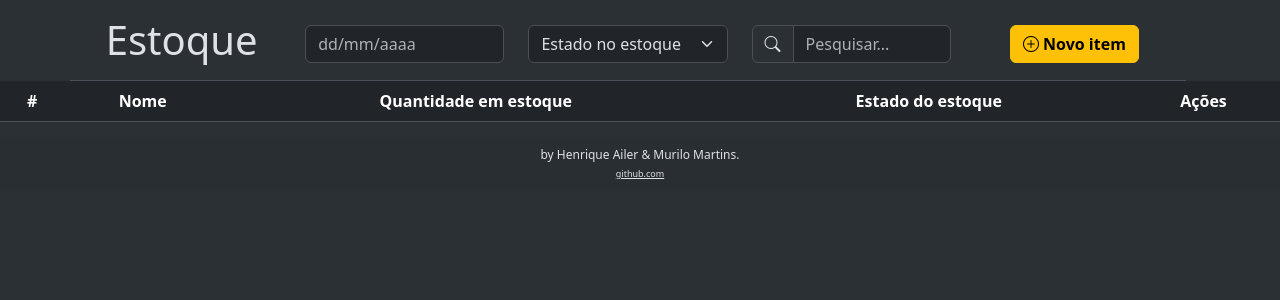
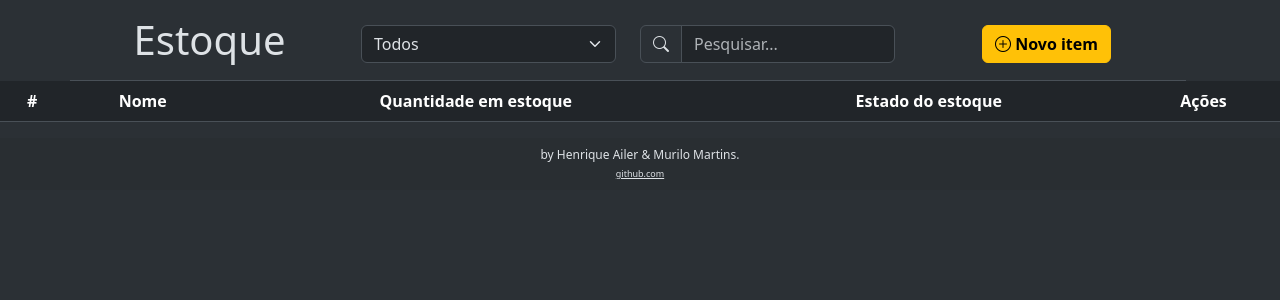
Before and after one commit to Ailer-h/erp_logistica, a PHP site: page /tabela_estoque.php in a window 1280 px wide. Shown: the part 57-357 px from the top of the page. Run offline with PHP 8.4, Linux system fonts and the light colour scheme; lists and menus that the app fills with data are empty; some libraries are stand-ins or nearby versions.

Commit message:
Implementei os filtros da tabela de estoque

```diff
--- a/php/tabela_estoque.php
+++ b/php/tabela_estoque.php
@@ -46,14 +46,10 @@
                 <h1>Estoque</h1>
             </div>
             <div class="col">
-                <input class="form-control" type="text" placeholder="dd/mm/aaaa" name="filter-date" id="filter-date" aria-label="default input example">
-            </div>
-            <div class="col">
-                <select class="form-select" aria-label="Default select example">
-                    <option selected hidden>Estado no estoque</option>
-                    <option value="1">Todos</option>
-                    <option value="2">Em falta</option>
-                    <option value="3">Em estoque</option>
+                <select class="form-select" id='estado' aria-label="Default select example" oninput="table('searchbar')">
+                    <option value="todos" selected>Todos</option>
+                    <option value="falta">Em falta</option>
+                    <option value="em_estoque">Em estoque</option>
                 </select>
             </div>
             <div class="col">
@@ -61,11 +57,11 @@
                     <span class="input-group-text" id="inputGroup-sizing-default">
                         <i class="bi bi-search"></i>
                     </span>
-                    <input class="form-control" type="text" placeholder="Pesquisar..." aria-label="default input example" oninput="table(this.value)">
+                    <input class="form-control" type="text" placeholder="Pesquisar..." id='searchbar' aria-label="default input example" oninput="table('searchbar')">
                 </div>
             </div>
             <div class="col">
-                <button type="button" class="btn btn-warning fw-bold" data-bs-toggle="modal" data-bs-target="#modal_crud">
+                <button type="button" class="btn btn-warning fw-bold" data-bs-toggle="modal" data-bs-target="#modal_add">
                     <i class="bi bi-plus-circle bold"></i>
                     Novo item
                 </button>
@@ -88,15 +84,15 @@
     </table>
     </div>
 
-    <!-- Modal do CRUD -->
-    <div class="modal fade" id="modal_crud" tabindex="-1" aria-labelledby="exampleModalLabel" aria-hidden="true">
+    <!-- Modal de novo item -->
+    <div class="modal fade" id="modal_add" tabindex="-1" aria-labelledby="exampleModalLabel" aria-hidden="true">
         <div class="modal-dialog modal-dialog-centered">
             <div class="modal-content">
                 <div class="modal-header">
                     <h1 class="modal-title fs-5" id="exampleModalLabel">Novo Item</h1>
                     <button type="button" class="btn-close" data-bs-dismiss="modal" aria-label="Close" onclick="clear_form()"></button>
                 </div>
-                <form id="form" class="needs-validation" novalidate>
+                <form id="form_add" class="needs-validation" novalidate>
                     <div class="modal-body">
                         <div class="row">
                             <div class="col">
@@ -161,14 +157,5 @@
         </div>
     </footer>
 </body>
-<script>
-    //Adicionando a mascara na data
-    new Cleave('#filter-date', {
-        date: true,
-        delimiter: "/",
-        datePattern: ['d', 'm', 'Y']
-    });
-</script>
 <script src="../js/estoque.js"></script>
-
 </html>
```
Also changed, not shown: js/estoque.js (+31 -6 lines), php/utilities/consultar_estoque.php (+4 -3 lines).
